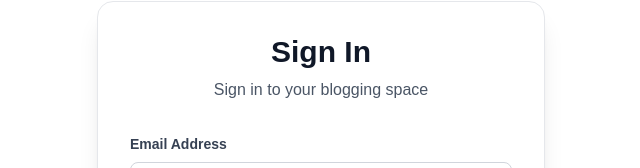
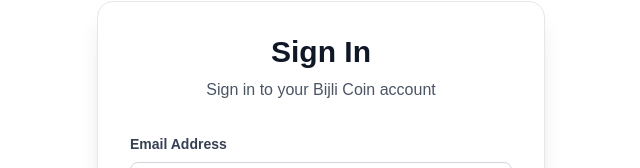
Before and after one commit to Ajwa-Shahid/blog-frontend, a Next.js app: page /signin in a window 1280 px wide. Shown: the part 185-353 px from the top of the page, without its empty margins (319-959 px from the left). Built offline with nearby package versions, Linux system fonts and the light colour scheme; no server answers.

Commit message:
Bijli Coin

```diff
--- a/src/Components/Auth/SignInComponent.tsx
+++ b/src/Components/Auth/SignInComponent.tsx
@@ -105,7 +105,7 @@
               Sign In
             </h2>
             <p className={`mt-2 ${isDarkMode ? 'text-gray-400' : 'text-gray-600'}`}>
-              Sign in to your blogging space
+              Sign in to your Bijli Coin account
             </p>
           </div>
 
--- a/src/Components/Auth/SignUpComponent.tsx
+++ b/src/Components/Auth/SignUpComponent.tsx
@@ -117,7 +117,7 @@
               Create Account
             </h2>
             <p className={`mt-1 text-center ${isDarkMode ? 'text-gray-400' : 'text-gray-600'}`}>
-              Start your blogging journey
+              Start your journey with Bijli Coin
             </p>
           </div>
 
--- a/src/Components/layout/Header.tsx
+++ b/src/Components/layout/Header.tsx
@@ -77,7 +77,7 @@
       <div className="max-w-6xl mx-auto flex justify-between items-center">
         <div className="flex-1">
           <Link href="/" className={`text-2xl font-bold ${isDarkMode ? 'text-white' : 'text-black'}`}>
-            Blog System
+            Bijli Coin
           </Link>
         </div>
 
@@ -100,10 +100,6 @@
             <>
               {isAuthenticated ? (
                 <>
-                  <span className={`text-sm ${isDarkMode ? 'text-gray-300' : 'text-gray-600'}`}>
-                    Welcome, {user?.username}
-                  </span>
-
                   {/* Admin link - only show for admin users */}
                   {(user?.role === 'super_admin' || user?.role === 'admin') && (
                     <Link
--- a/src/app/admin/page.tsx
+++ b/src/app/admin/page.tsx
@@ -93,7 +93,7 @@
           <div className="mb-8">
             <h1 className="text-3xl font-bold text-gray-900">Admin Dashboard</h1>
             <p className="mt-2 text-gray-600">
-              Welcome back, {user.username}! Manage your blog system from here.
+              Welcome back, {user.username}! Manage Bijli Coin from here.
             </p>
           </div>
 
--- a/src/app/dashboard/page.tsx
+++ b/src/app/dashboard/page.tsx
@@ -47,7 +47,7 @@
           {/* Main Title */}
           <div className="text-center">
             <h1 className={`text-4xl font-bold ${isDarkMode ? 'text-white' : 'text-black'}`}>
-              Blog System
+              Bijli Coin
             </h1>
           </div>
 
@@ -62,7 +62,7 @@
                 Welcome to your Dashboard, {user.username}!
               </h2>
               <p className={`mt-2 ${isDarkMode ? 'text-gray-400' : 'text-gray-600'}`}>
-                You have successfully registered and logged in to your blog system.
+                You have successfully registered and logged in to Bijli Coin.
               </p>
             </div>
 
@@ -123,7 +123,7 @@
                     : 'text-white bg-black hover:bg-gray-800'
                 }`}
               >
-                Start Blogging
+                Start Creating
               </button>
               <button
                 className={`py-3 px-4 rounded-lg text-sm font-medium border transition-all duration-200 ${
--- a/src/app/layout.tsx
+++ b/src/app/layout.tsx
@@ -4,7 +4,7 @@
 
 export const metadata: Metadata = {
   title: "Bijli Coin",
-  description: "A modern blog system built with Next.js and Redux Toolkit",
+  description: "A modern blog system powered by Bijli Coin - built with Next.js and Redux Toolkit",
 };
 
 export default function RootLayout({
```
